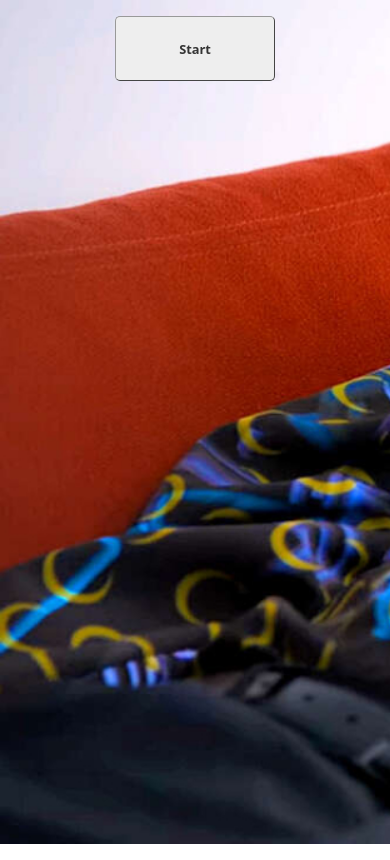
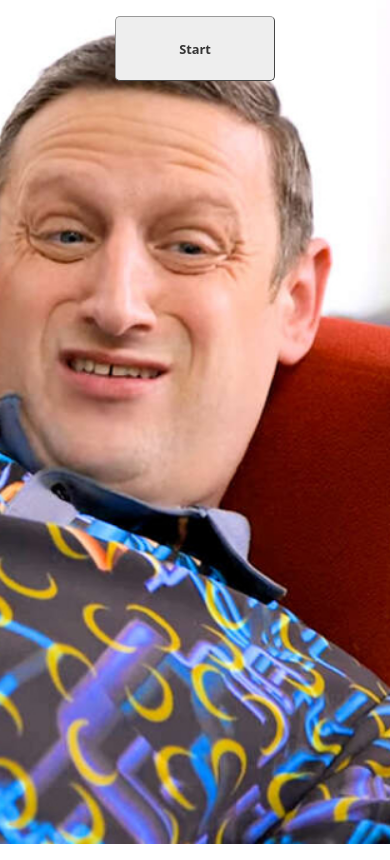
Before and after one commit to chrisworman/sound-board, a plain HTML site: page index.html in a window 390 px wide. Drawn offline with nearby package versions, Linux system fonts and the light colour scheme.

Commit message:
Push background image left on small screens so Tim\'s face is visible

```diff
--- a/style.css
+++ b/style.css
@@ -10,6 +10,12 @@ body {
 	background-repeat: no-repeat;
 	background-image: url("dan-flashes.webp");
 	background-size: auto 100%;
+}
+
+@media only screen and (max-width: 1096px) {
+	body {
+		background-position: 75% top;
+	}
 }
 
 .buttons {
```
